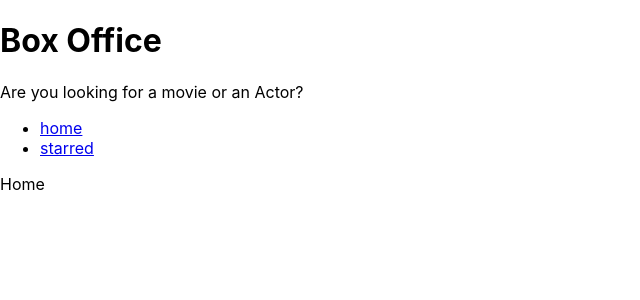
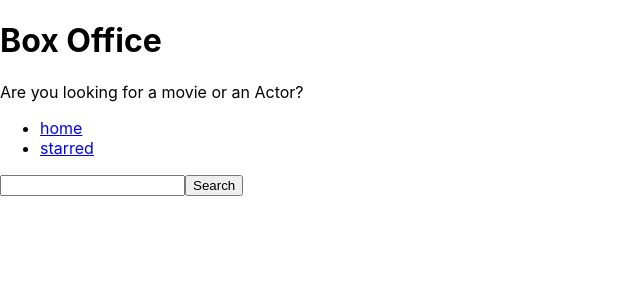
Before and after one commit to gforsythe/box-office-app, a React (Create React App) app: page / in a window 1280 px wide. Shown: the top 300 px of the page, without its empty margins (0-640 px from the left). Built offline with nearby package versions, Linux system fonts and the light colour scheme.

Commit message:
async and await a fetch call to the tv Maze API

```diff
--- a/src/pages/Home.jsx
+++ b/src/pages/Home.jsx
@@ -1,8 +1,32 @@
+import { useState } from "react"
 
 
 function Home() {
+const [searchString, setSearchString] =  useState('');
+
+const onSearchInputChange = (ev) => {
+  setSearchString(ev.target.value);
+}
+
+const onSearch = async (ev) => {
+ev.preventDefault();
+
+const response = await fetch(`https://api.tvmaze.com/search/shows?q=${searchString}`)
+const body = await response.json()
+console.log(body);
+
+
+
+}
   return (
-    <div>Home </div>
+    <div>
+      <form  onSubmit={onSearch}>
+      <input type="text" value={searchString} onChange={onSearchInputChange}/>
+      <button type="submit" >Search</button>
+
+      </form>
+
+    </div>
   )
 }
 
```
